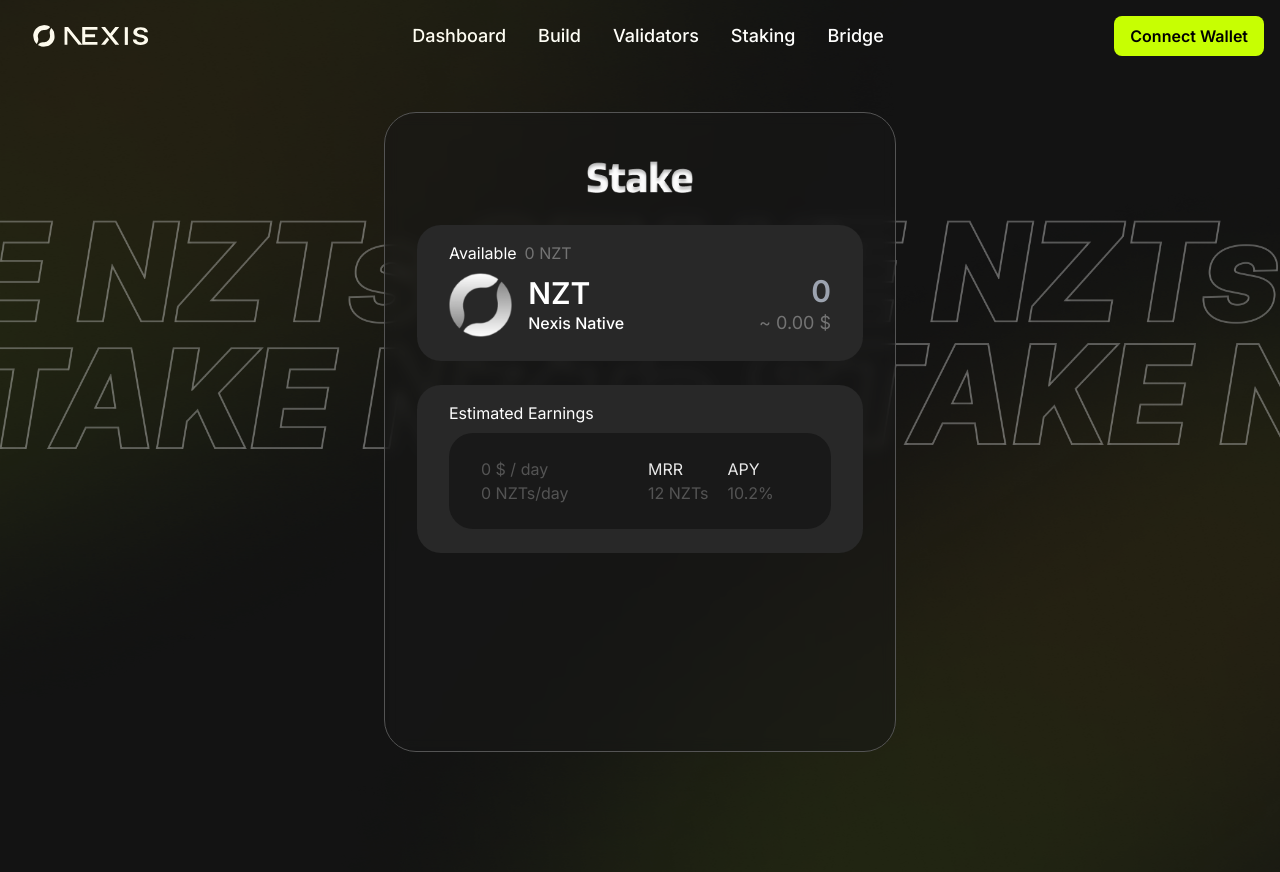
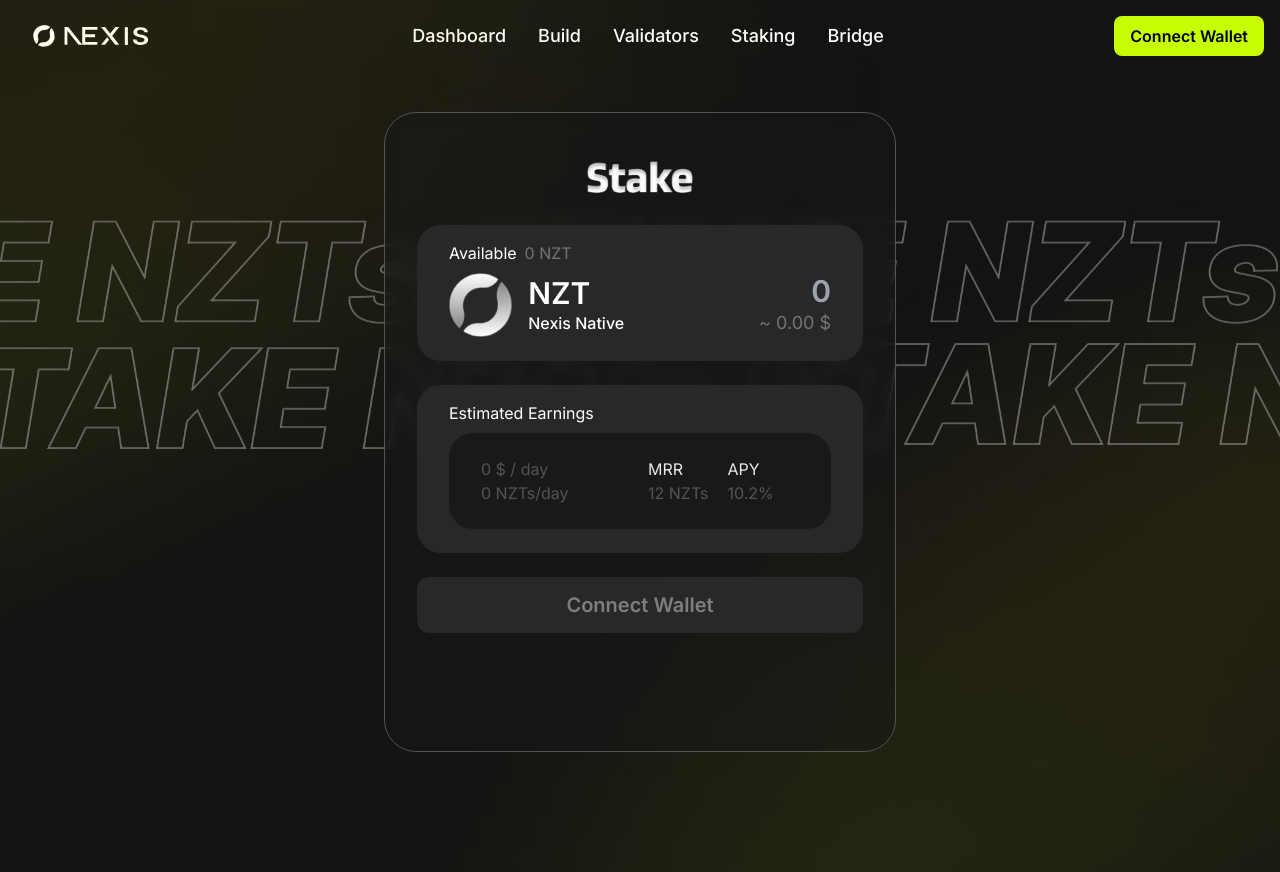
Before and after one commit to isabella232/nexis-console, a Next.js app: page /stake in a window 1280 px wide. Built offline with nearby package versions, Linux system fonts and the light colour scheme.

Commit message:
connect btn

```diff
--- a/src/app/stake/page.tsx
+++ b/src/app/stake/page.tsx
@@ -79,6 +79,12 @@
               </div>
 
             </div>
+
+            <div className='bg-[#282828] flex items-center justify-center flex-col p-4 rounded-xl px-8 h-14 py-2 my-2 hover:bg-[#C7FF02] cursor-pointer hover:opacity-100 hover:text-black '>
+              <div className='text-xl font-semibold opacity-40 '>
+              Connect Wallet
+              </div>
+            </div>
           </div>
         </div>
       </div>
```
